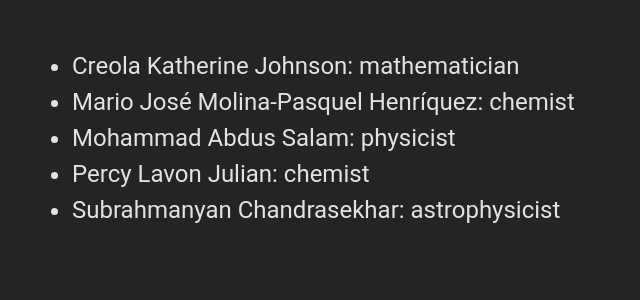
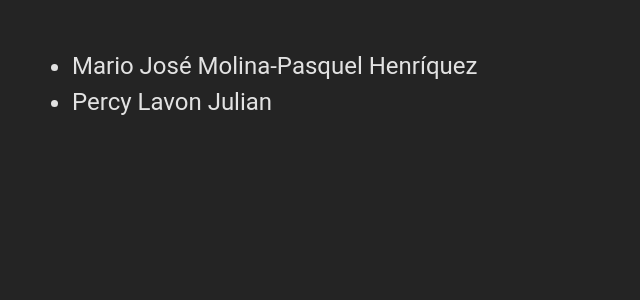
Before and after one commit to naLeilan/All-Challenges, a React (Vite) app: page /packing in a window 1280 px wide. Shown: the top 300 px of the page, without its empty margins (0-640 px from the left). Built offline with nearby package versions, Linux system fonts and the light colour scheme.

Commit message:
filter()

```diff
--- a/src/pages/PackingList.jsx
+++ b/src/pages/PackingList.jsx
@@ -1,14 +1,53 @@
+/************/
+//Filtering arrays of items
 const people = [
-  "Creola Katherine Johnson: mathematician",
-  "Mario José Molina-Pasquel Henríquez: chemist",
-  "Mohammad Abdus Salam: physicist",
-  "Percy Lavon Julian: chemist",
-  "Subrahmanyan Chandrasekhar: astrophysicist",
+  {
+    id: 0,
+    name: "Creola Katherine Johnson",
+    profession: "mathematician",
+  },
+  {
+    id: 1,
+    name: "Mario José Molina-Pasquel Henríquez",
+    profession: "chemist",
+  },
+  {
+    id: 2,
+    name: "Mohammad Abdus Salam",
+    profession: "physicist",
+  },
+  {
+    id: 3,
+    name: "Percy Lavon Julian",
+    profession: "chemist",
+  },
+  {
+    id: 4,
+    name: "Subrahmanyan Chandrasekhar",
+    profession: "astrophysicist",
+  },
 ];
 
-function PackingList() {
-  const list = people.map((person) => <li>{person}</li>);
+export default function DisplayList() {
+  const chemists = people.filter((person) => person.profession === "chemist");
+  const list = chemists.map((l) => <li>{l.name} </li>);
+
   return <ul>{list}</ul>;
 }
 
-export default PackingList;
+/************/
+//using map()
+// const people = [
+//   "Creola Katherine Johnson: mathematician",
+//   "Mario José Molina-Pasquel Henríquez: chemist",
+//   "Mohammad Abdus Salam: physicist",
+//   "Percy Lavon Julian: chemist",
+//   "Subrahmanyan Chandrasekhar: astrophysicist",
+// ];
+
+// export default function PackingList() {
+//   const list = people.map((person) => <li>{person}</li>);
+//   return <ul>{list}</ul>;
+// }
+//end of map()
+/************/
```
